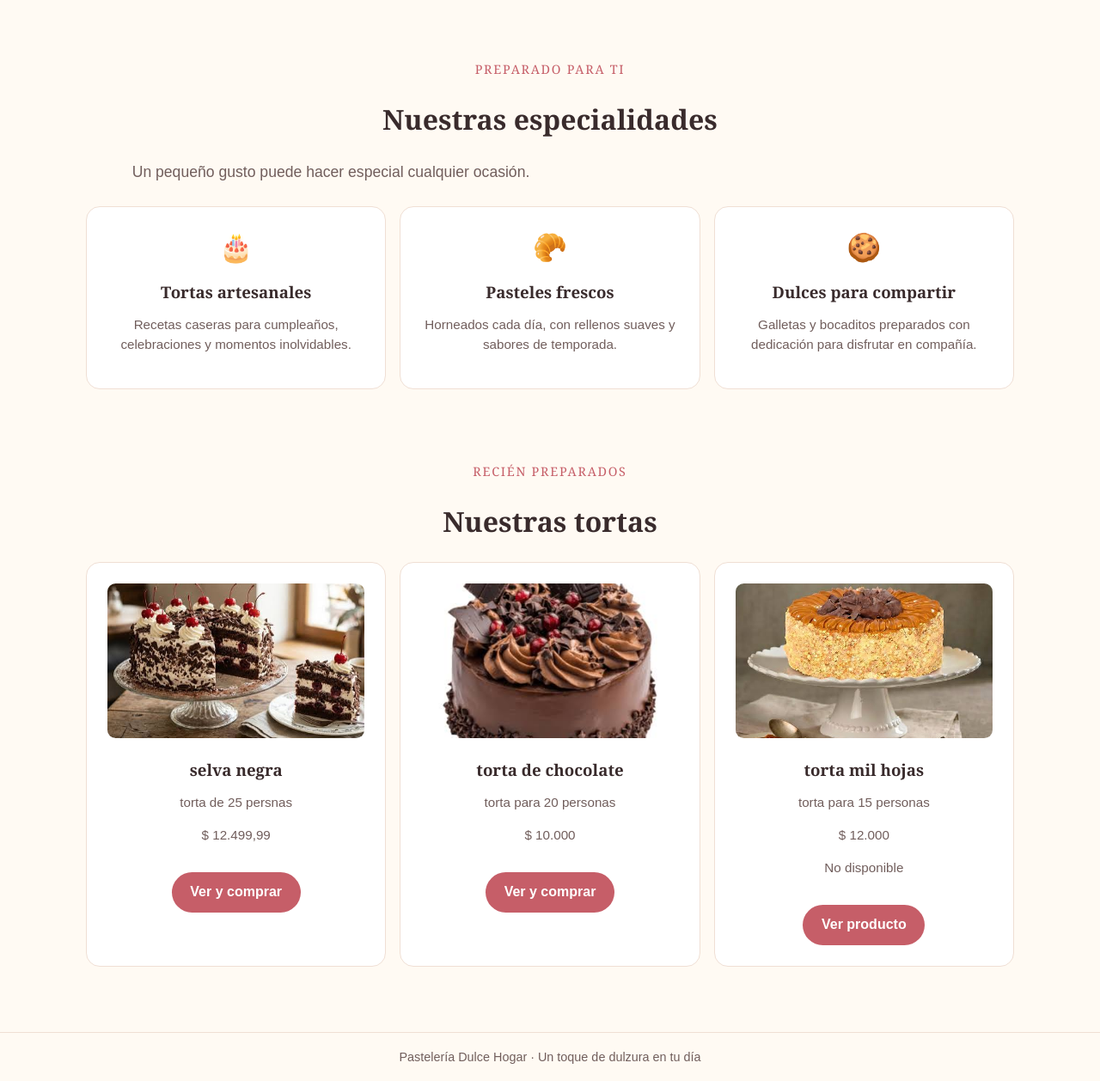
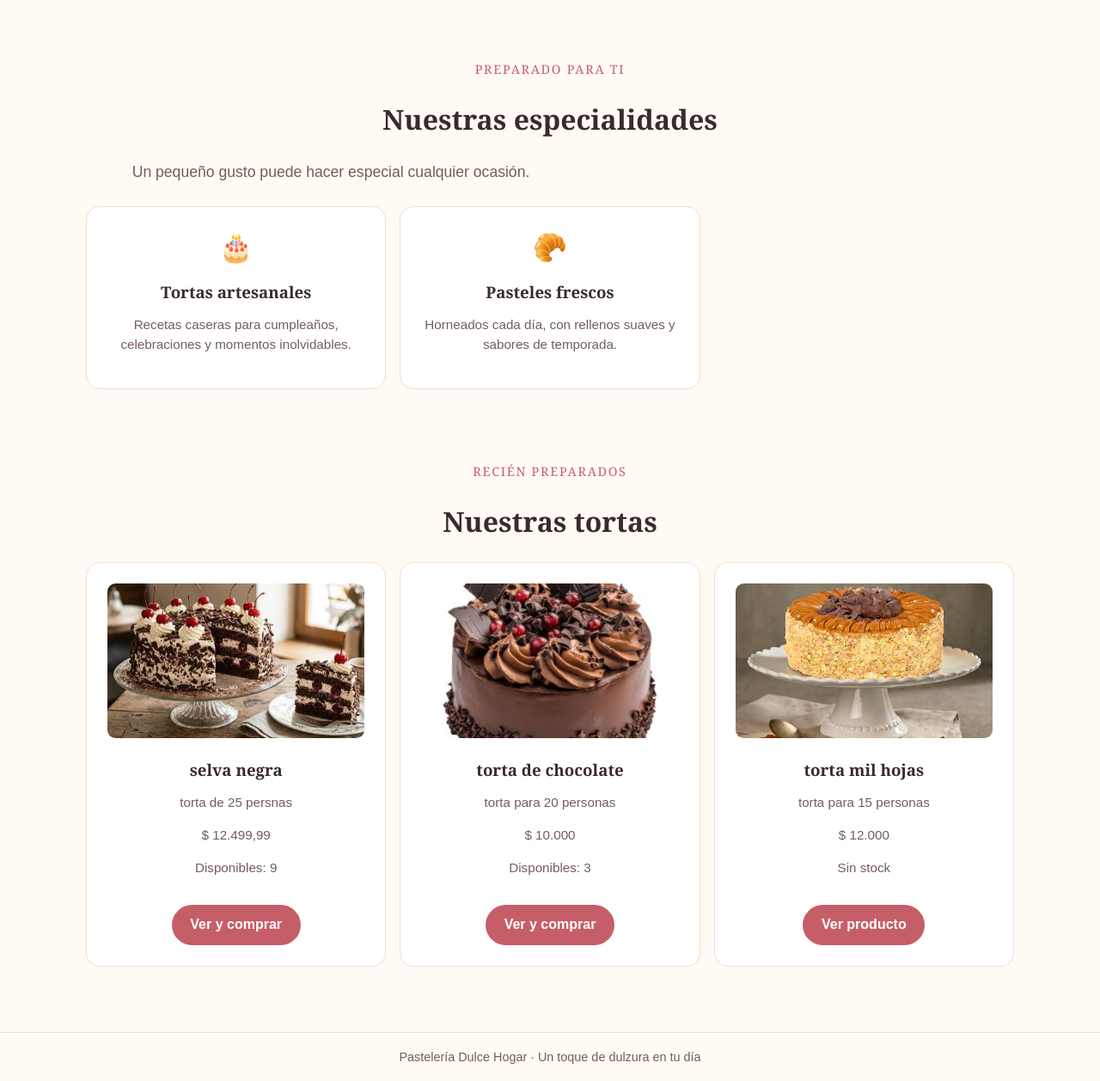
Before and after one commit to francisco-ribeiro-varas/prueba_3_pasteleria, a Django app: page / in a window 1280 px wide. Shown: the part 745-2003 px from the top of the page at 86% size. Run offline with Django 5.2, Linux system fonts and the light colour scheme; data comes from the database, SQL or seed files in the repository; both versions use the stored data as it was after the commit.

Commit message:
7 commit: se agrego el stock

```diff
--- a/pasteleria/admin.py
+++ b/pasteleria/admin.py
@@ -28,7 +28,7 @@ def imagen_preview(obj):
 
 @admin.register(Producto)
 class ProductoAdmin(admin.ModelAdmin):
-    list_display = ('nombre', imagen_preview, precio_clp, 'disponible')
+    list_display = ('nombre', imagen_preview, precio_clp, 'stock', 'disponible')
     list_filter = ('disponible',)
     search_fields = ('nombre', 'descripcion')
 
--- a/pasteleria/models.py
+++ b/pasteleria/models.py
@@ -7,6 +7,7 @@ class Producto(models.Model):
     precio = models.DecimalField(max_digits=8, decimal_places=2)
     imagen = models.ImageField(upload_to='productos/', blank=True)
     imagen_url = models.URLField(blank=True)
+    stock = models.PositiveIntegerField(default=0, verbose_name='unidades en stock')
     disponible = models.BooleanField(default=True)
 
     class Meta:
--- a/pasteleria/views.py
+++ b/pasteleria/views.py
@@ -1,3 +1,5 @@
+from django.db import transaction
+from django.db.models import F
 from django.shortcuts import get_object_or_404, redirect, render
 
 from .forms import PedidoForm
@@ -10,21 +12,48 @@ def inicio(request):
 
 
 def detalle_producto(request, producto_id):
-    producto = Producto.objects.filter(pk=producto_id).first()
-    if producto is None or not producto.disponible:
+    producto = Producto.objects.filter(
+        pk=producto_id,
+        disponible=True,
+        stock__gt=0,
+    ).first()
+    if producto is None:
         return render(request, '404.html', status=404)
 
+    formulario = PedidoForm(request.POST if request.method == 'POST' else None)
+    formulario.fields['cantidad'].widget.attrs['max'] = producto.stock
+
     if request.method == 'POST':
-        formulario = PedidoForm(request.POST)
         if formulario.is_valid():
-            pedido = formulario.save(commit=False)
-            pedido.producto = producto
-            pedido.producto_nombre = producto.nombre
-            pedido.precio_unitario = producto.precio
-            pedido.save()
-            return redirect('pedido_confirmado', pedido_id=pedido.pk)
-    else:
-        formulario = PedidoForm()
+            cantidad = formulario.cleaned_data['cantidad']
+            with transaction.atomic():
+                stock_descontado = Producto.objects.filter(
+                    pk=producto.pk,
+                    disponible=True,
+                    stock__gte=cantidad,
+                ).update(stock=F('stock') - cantidad)
+
+                if stock_descontado:
+                    pedido = formulario.save(commit=False)
+                    pedido.producto = producto
+                    pedido.producto_nombre = producto.nombre
+                    pedido.precio_unitario = producto.precio
+                    pedido.save()
+                    return redirect('pedido_confirmado', pedido_id=pedido.pk)
+
+                try:
+                    producto.refresh_from_db()
+                except Producto.DoesNotExist:
+                    return render(request, '404.html', status=404)
+
+            if not producto.disponible or producto.stock == 0:
+                return render(request, '404.html', status=404)
+
+            formulario.add_error(
+                'cantidad',
+                f'Solo quedan {producto.stock} unidades disponibles.',
+            )
+            formulario.fields['cantidad'].widget.attrs['max'] = producto.stock
 
     return render(
         request,
--- a/templates/inicio.html
+++ b/templates/inicio.html
@@ -116,11 +116,6 @@
                     <h3>Pasteles frescos</h3>
                     <p>Horneados cada día, con rellenos suaves y sabores de temporada.</p>
                 </article>
-                <article class="card">
-                    <span aria-hidden="true">🍪</span>
-                    <h3>Dulces para compartir</h3>
-                    <p>Galletas y bocaditos preparados con dedicación para disfrutar en compañía.</p>
-                </article>
             </div>
         </section>
         <section class="products" id="productos">
@@ -140,10 +135,13 @@
                             <h3>{{ producto.nombre }}</h3>
                             <p>{{ producto.descripcion }}</p>
                             <p class="product-price">{{ producto.precio_formateado }}</p>
-                            {% if producto.disponible %}
+                            {% if producto.disponible and producto.stock > 0 %}
+                                <p>Disponibles: {{ producto.stock }}</p>
                                 <a class="button" href="{% url 'detalle_producto' producto.pk %}">Ver y comprar</a>
                             {% else %}
-                                <p class="product-price">No disponible</p>
+                                <p class="product-price">
+                                    {% if producto.stock == 0 %}Sin stock{% else %}No disponible{% endif %}
+                                </p>
                                 <a class="button" href="{% url 'detalle_producto' producto.pk %}">Ver producto</a>
                             {% endif %}
                         </article>
--- a/templates/producto.html
+++ b/templates/producto.html
@@ -30,6 +30,7 @@
         <h1>{{ producto.nombre }}</h1>
         <p>{{ producto.descripcion }}</p>
         <p class="price">{{ producto.precio_formateado }} por unidad</p>
+        <p>Quedan {{ producto.stock }} unidad(es).</p>
         <form method="post">
             {% csrf_token %}
             {{ formulario.non_field_errors }}
```
Also changed, not shown: pasteleria/tests.py (+72 -1 lines), db.sqlite3, media/productos/images_3.png (added), pasteleria/migrations/0004_producto_stock.py (added).
